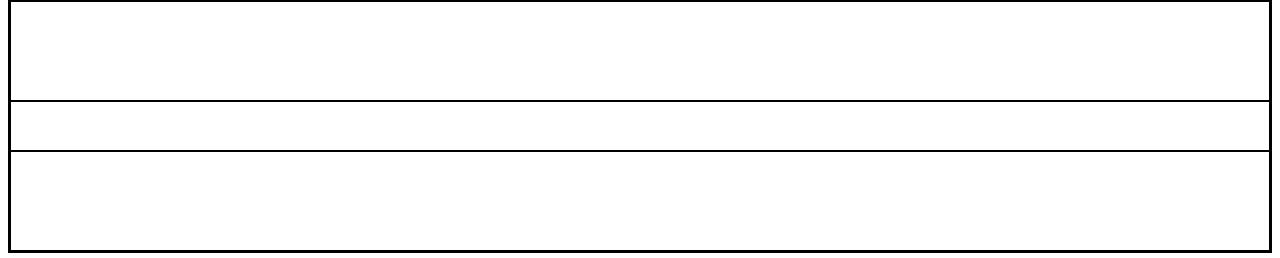
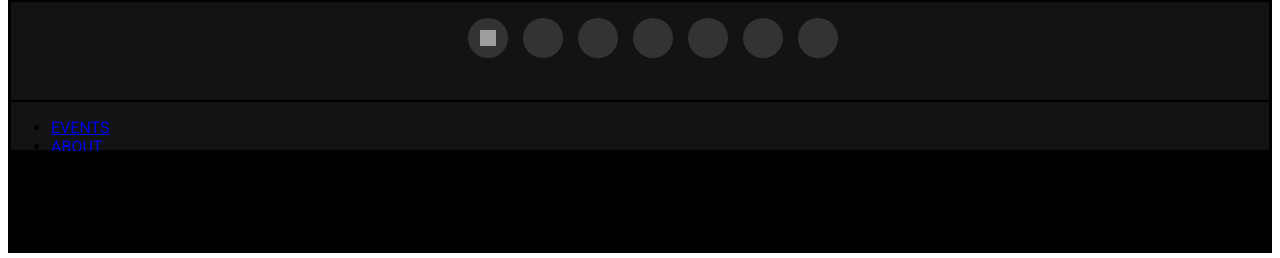
Before and after one commit to noomdalv/Building-with-Responsive-Design, a plain HTML site: page index.html in a window 1280 px wide. Shown: the part 4735-4993 px from the top of the page. Drawn offline with Linux system fonts and the light colour scheme; grey boxes are pictures that could not be loaded.

Commit message:
15th commit - footer box1 finished, box2 in process.

```diff
--- a/css/footer.css
+++ b/css/footer.css
@@ -8,12 +8,35 @@ footer {
 
 .footerBox1 {
   border: solid black 1px;
+  background: #131313;
+}
+
+.footerBox1 a {
+  background: #333;
+  border-radius: 50%;
+  display: block;
+  height: 40px;
+  padding: 12px;
+  text-align: center;
+  width: 40px;
+}
+
+.footerBox1 li {
+  padding-right: 15px;
+}
+
+.footerBox1 ul {
+  display: flex;
+  list-style: none;
+  justify-content: center;
 }
 
 .footerBox2 {
   border: solid black 1px;
+  background: #131313;
 }
 
 .footerBox3 {
   border: solid black 1px;
+  background: #000;
 }
--- a/css/main.css
+++ b/css/main.css
@@ -26,6 +26,34 @@
 
   .icon-briefcase {
     background-position: -48px -48px;
+  }
+
+  .icon-facebook {
+    background-position: -272px -272px;
+  }
+
+  .icon-twitter {
+    background-position: -1024px -1024px;
+  }
+
+  .icon-youtube {
+    background-position: -1280px -1280px;
+  }
+
+  .icon-instagram {
+    background-position: -416px -416px;
+  }
+
+  .icon-pinterest {
+    background-position: -672px -672px;
+  }
+
+  .icon-rss {
+    background-position: -816px -816px;
+  }
+
+  .icon-mail {
+    background-position: -576px -576px;
   }
 
   #firstSection {
@@ -634,8 +662,3 @@
     font-weight: 400;
     text-decoration: none;
   }
-
-  /* SIXTH SECTION */
-
-
-}
--- a/index.html
+++ b/index.html
@@ -608,7 +608,6 @@
       </article>
 
       <article class="fourthSectionBox">
-
       </article>
 
     </section>
@@ -705,10 +704,26 @@
 
   <footer>
     <div class="footerBox1">
+      <ul>
+        <li><a href="#"><i class="icon icon-facebook"></i></a></li>
+        <li><a href="#"><i class="icon icon-twitter"></i></a></li>
+        <li><a href="#"><i class="icon icon-youtube"></i></a></li>
+        <li><a href="#"><i class="icon icon-instagram"></i></a></li>
+        <li><a href="#"><i class="icon icon-pinterest"></i></a></li>
+        <li><a href="#"><i class="icon icon-rss"></i></a></li>
+        <li><a href="#"><i class="icon icon-mail"></i></a></li>
 
+      </ul>
     </div>
     <div class="footerBox2">
-
+      <ul>
+        <li><a href="#">EVENTS</a></li>
+        <li><a href="#">ABOUT</a></li>
+        <li><a href="#">TEAM</a></li>
+        <li><a href="#">ADVERTISE</a></li>
+        <li><a href="#">JOBS</a></li>
+        <li><a href="#">CONTACT</a></li>
+      </ul>
     </div>
     <div class="footerBox3">
 
```
